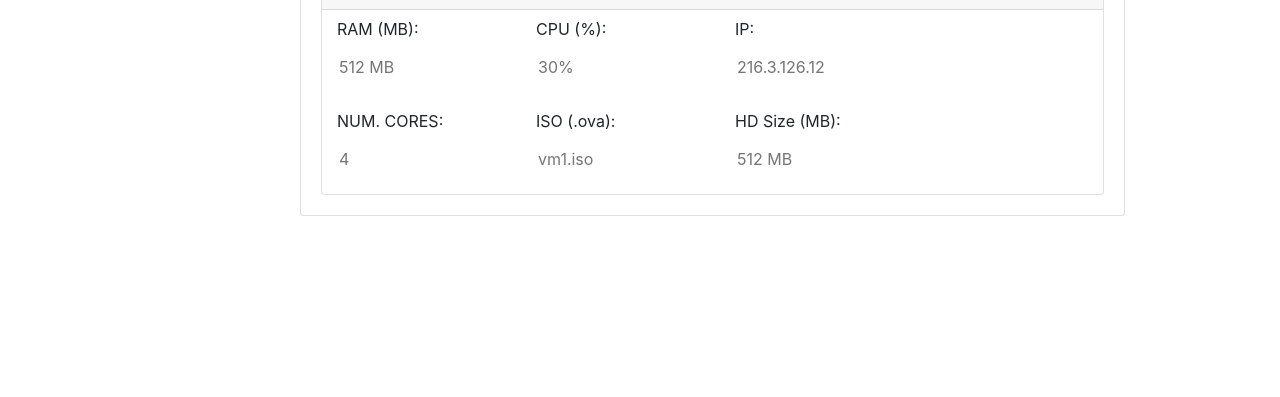
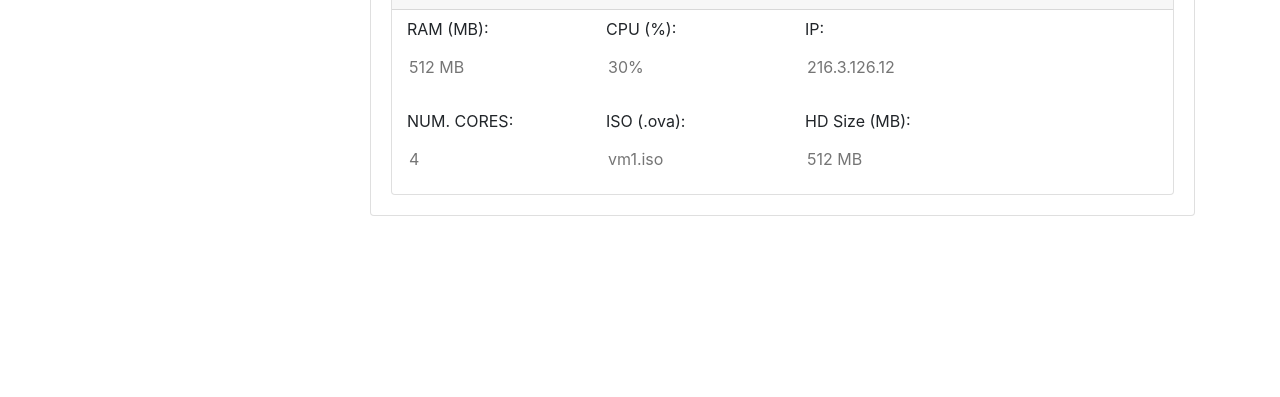
Before and after one commit to mgremo/IU, a plain HTML site: page index.html in a window 1280 px wide. Shown: the part 403-800 px from the top of the page. Drawn offline with Linux system fonts and the light colour scheme.

Commit message:
Cosas bien

```diff
--- a/index.html
+++ b/index.html
@@ -184,6 +184,8 @@
 
 <!-- Modal Import-->
 <div class="modal fade" id="import" tabindex="-1" role="dialog" aria-labelledby="exampleModalCenterTitle" aria-hidden="true">
+
+
    <div class="modal-dialog modal-dialog-centered" role="document">
      <div class="modal-content">
        <div class="modal-header">
@@ -235,8 +237,9 @@
    </div>
  </div>
 
- <!-- Modal Export-->
-<div class="modal fade" id="export" tabindex="-1" role="dialog" aria-labelledby="exampleModalCenterTitle" aria-hidden="true">
+<!-- Modal Export-->
+
+ <div class="modal fade" id="export" tabindex="-1" role="dialog" aria-labelledby="exampleModalCenterTitle" aria-hidden="true">
    <div class="modal-dialog modal-dialog-centered" role="document">
      <div class="modal-content">
        <div class="modal-header">
@@ -284,8 +287,8 @@
  </div>
 
 
-   <!--AREA DE CONTENIDO-->
-   <div class="container noM">
+<!--AREA DE CONTENIDO-->
+   <div class="container">
      <div class="row">
        <!-- GRUPOS -->
        <div class="col-sm-3">
```
